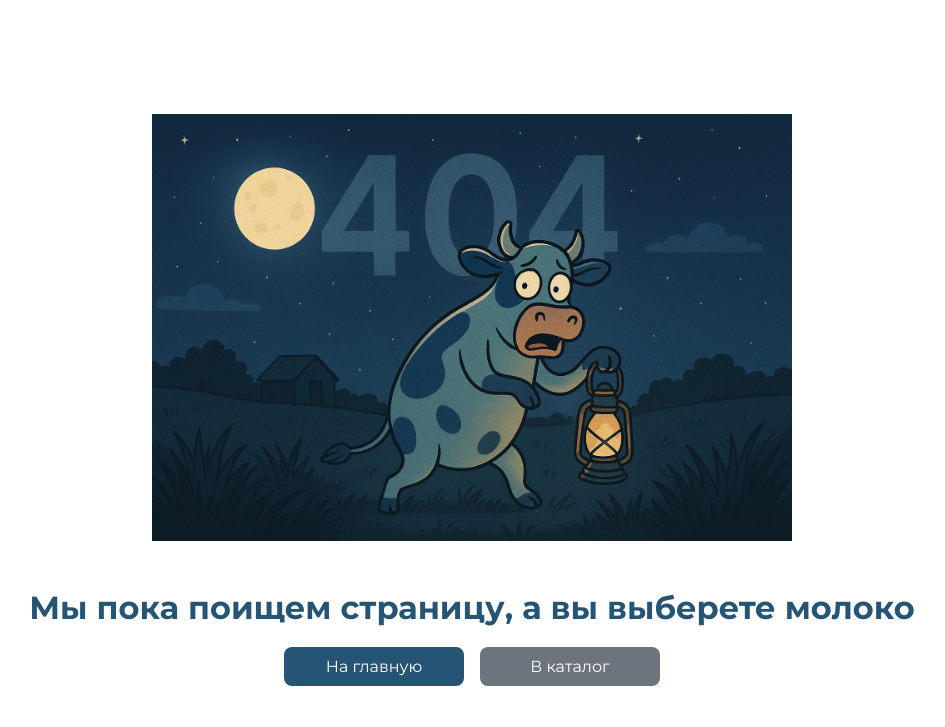
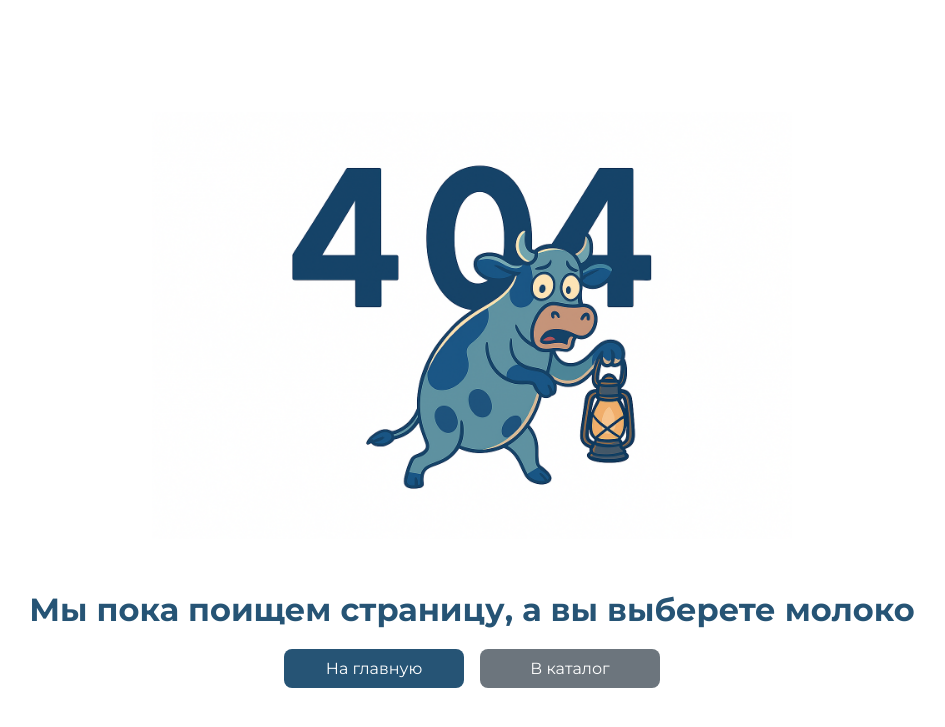
Before and after one commit to Katusha-tech/DW_milkSite, a Django app: page /milksite/test-404/ in a window 1280 px wide. Shown: the top 727 px of the page, without its empty margins (168-1113 px from the left). Run offline with Django 5.2, Linux system fonts and the light colour scheme.

Commit message:
com_28: заменила изображение на странице 404

```diff
--- a/templates/404.html
+++ b/templates/404.html
@@ -6,18 +6,21 @@
     <meta charset="UTF-8">
     <title>Страница не найдена — МОЛОКО&ДОМ</title>
     <link href="https://fonts.googleapis.com/css2?family=Montserrat:wght@400;600;700&display=swap" rel="stylesheet">
-    <link rel="stylesheet" href="{% static 'css/main.css' %}?v=8">
+    <link rel="stylesheet" href="{% static 'css/main.css' %}?v=10">
 </head>
 <body class="err-body">
 
-    <img src="{% static 'img/test404.png' %}" alt="404" class="err-image">
+<div class="err-container">
+    <img src="{% static 'img/er404.png' %}" alt="404" class="err-image">
 
-    <h2 class="err-title">Мы пока поищем страницу, а вы выберете молоко</h2>
-
-    <div class="err-buttons">
-        <a href="{% url 'landing' %}" class="btn-primary btn-custom">На главную</a>
-        <a href="{% url 'products' %}" class="btn-secondary btn-custom">В каталог</a>
+    <div class="err-overlay">
+        <h2 class="err-title">Мы пока поищем страницу, а вы выберете молоко</h2>
+        <div class="err-buttons">
+            <a href="{% url 'landing' %}" class="btn-primary btn-custom">На главную</a>
+            <a href="{% url 'products' %}" class="btn-secondary btn-custom">В каталог</a>
+        </div>
     </div>
+</div>
 
 </body>
 </html>
```
Also changed, not shown: static/img/er404.png (added).
